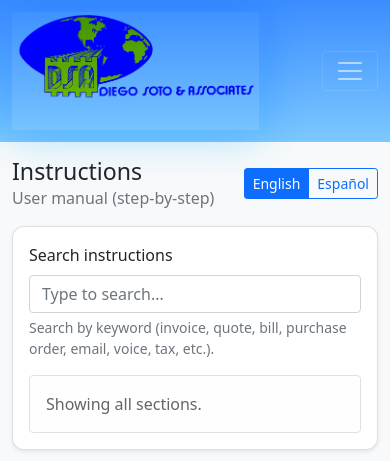
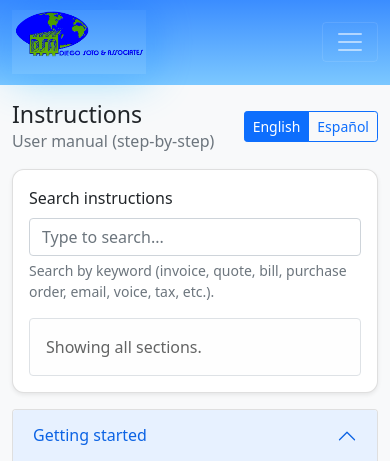
Before and after one commit to alexispinzongalindo/DIEGO_SOTO, a Flask app: page /office/instructions in a window 390 px wide. Shown: the top 461 px of the page. Run offline with Flask 3, Linux system fonts and the light colour scheme; a user stored in the database is signed in; data comes from the database, SQL or seed files in the repository; data that the repository does not hold is empty.

Commit message:
Navbar: mobile header sizing

```diff
--- a/app/static/css/style.css
+++ b/app/static/css/style.css
@@ -20,6 +20,21 @@ body { background-color: #f8f9fa; }
   filter: contrast(1.1) saturate(1.15)
     drop-shadow(0 0 10px rgba(255, 255, 255, 0.65))
     drop-shadow(0 0 22px rgba(0, 180, 255, 0.45));
+}
+
+@media (max-width: 575.98px) {
+  .app-navbar {
+    min-height: 76px;
+  }
+
+  .app-navbar .navbar-brand {
+    padding-top: 0.15rem;
+    padding-bottom: 0.15rem;
+  }
+
+  .app-navbar .navbar-logo {
+    height: 64px;
+  }
 }
 
 @media (min-width: 992px) {
```
